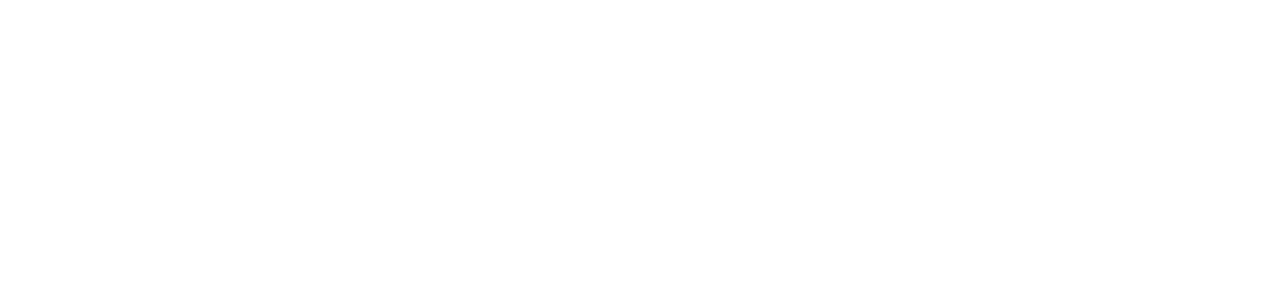
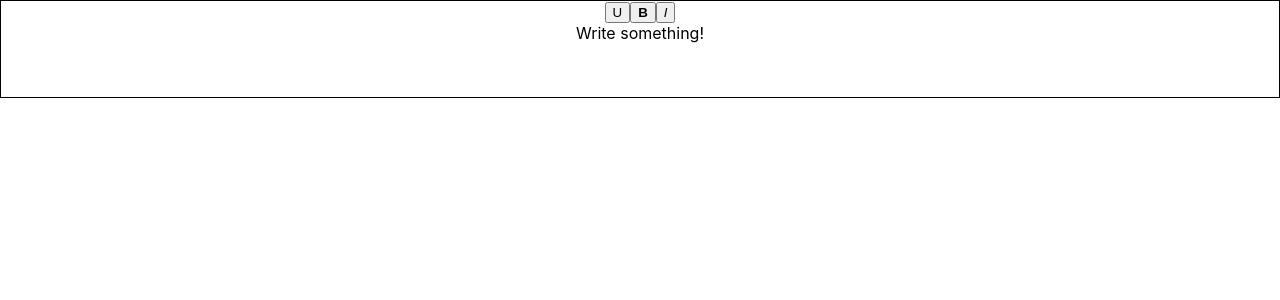
Before and after one commit to irmlin1/HexClanProject, a React (Create React App) app in the folder frontend/: page /about in a window 1280 px wide. Before the commit this address had no page. Shown: the top 300 px of the page. Built offline with nearby package versions, Linux system fonts and the light colour scheme.

Commit message:
Started implementing editable text field

```diff
--- a/frontend/package.json
+++ b/frontend/package.json
@@ -3,12 +3,15 @@
   "version": "0.1.0",
   "private": true,
   "dependencies": {
+    "@draft-js-plugins/editor": "^4.1.2",
+    "@draft-js-plugins/static-toolbar": "^4.1.2",
     "@emotion/react": "^11.8.1",
     "@emotion/styled": "^11.8.1",
     "@mui/material": "^5.5.0",
     "@testing-library/jest-dom": "^5.16.2",
     "@testing-library/react": "^12.1.3",
     "@testing-library/user-event": "^13.5.0",
+    "draft-js": "^0.11.7",
     "react": "^17.0.2",
     "react-dom": "^17.0.2",
     "react-router-dom": "^6.2.2",
--- a/frontend/src/Components/Dashboard.js
+++ b/frontend/src/Components/Dashboard.js
@@ -1,4 +1,5 @@
 import React from "react";
+import {Box} from "@mui/material";
 
 export default function Dashboard (){
 
--- /dev/null
+++ b/frontend/src/Pages/About.js
@@ -0,0 +1,66 @@
+import {Box, Divider} from "@mui/material";
+import React, {useState, useEffect} from "react";
+import {Editor, EditorState, RichUtils} from 'draft-js';
+import '../Styles/About.css';
+import createToolbarPlugin from '@draft-js-plugins/static-toolbar';
+
+export default function About() {
+
+    const isAdmin = true;
+    const [editorState, setEditorState] = useState(() =>
+        EditorState.createEmpty()
+    );
+
+    const editor = React.useRef(null);
+
+    function focusEditor() {
+        editor.current.focus();
+    }
+
+    const handleChange = (newState) => {
+        setEditorState(newState);
+    }
+
+    const onUnderlineClick = () => {
+        const a = RichUtils.toggleInlineStyle(editorState, 'underline')
+        console.log(a)
+        handleChange(a);
+    }
+
+    const onBoldClick = () => {
+        handleChange(RichUtils.toggleInlineStyle(editorState, 'bold'))
+    }
+
+    const onItalicClick = () => {
+        handleChange(RichUtils.toggleInlineStyle(editorState, 'italic'))
+    }
+
+    const handleKeyCommand = (command) => {
+        const newState = RichUtils.handleKeyCommand(editorState, command)
+        if (newState) {
+            handleChange(newState);
+            return 'handled';
+        }
+        return 'not-handled';
+    }
+
+    return (
+        <Box className={"main-box"}>
+            <div
+                style={{ border: "1px solid black", minHeight: "6em", cursor: "text" }}
+                onClick={focusEditor}
+            >
+                <button onClick={onUnderlineClick}>U</button>
+                <button onClick={onBoldClick}><b>B</b></button>
+                <button onClick={onItalicClick}><em>I</em></button>
+                <Editor
+                    ref={editor}
+                    editorState={editorState}
+                    handleKeyCommand={command => handleKeyCommand(command)}
+                    onChange={newState => handleChange(newState)}
+                    placeholder="Write something!"
+                />
+            </div>
+        </Box>
+    );
+}
--- /dev/null
+++ b/frontend/src/Styles/About.css
@@ -0,0 +1,7 @@
+.main-box {
+    text-align: center;
+}
+.text {
+    padding-top: 10px;
+    outline: 0px solid transparent;
+}
--- a/frontend/src/index.js
+++ b/frontend/src/index.js
@@ -3,6 +3,7 @@
 import './Styles/index.css';
 import App from './Pages/App';
 import Register from './Pages/Register'
+import About from './Pages/About'
 import reportWebVitals from './reportWebVitals';
 import { BrowserRouter as Router, Route, Routes } from "react-router-dom";
 
@@ -12,6 +13,7 @@
             <Routes>
                 <Route path="/" element={<App/>} />
                 <Route path="/register" element={<Register/>} />
+                <Route path="/about" element={<About/>} />
             </Routes>
         </Router>
     </React.StrictMode>,
```
Also changed, not shown: 13 other files (tests, documents, lock files or other folders).
